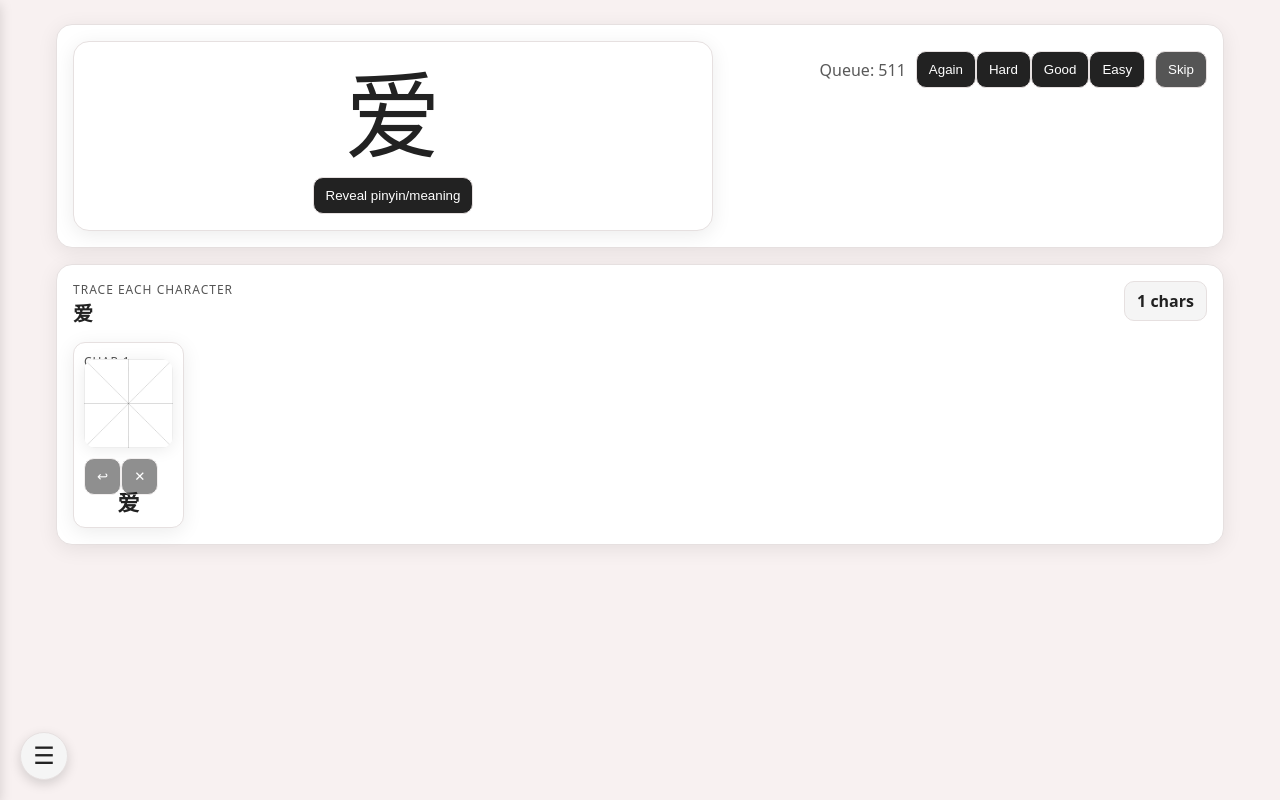
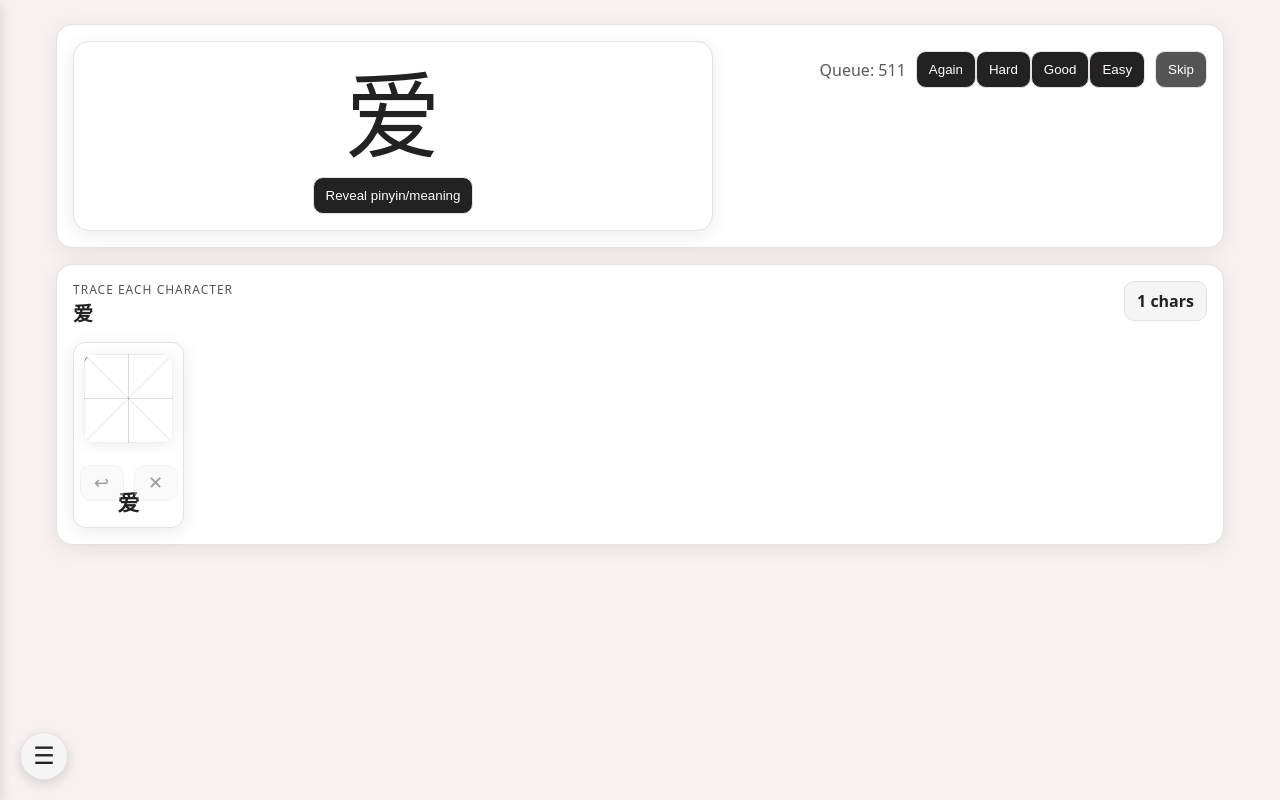
Before and after one commit to nis057489/hsk-3.0-writing-trainer, a React (Vite) app: page / in a window 1280 px wide. Built offline with nearby package versions, Linux system fonts and the light colour scheme.

Commit message:
controls
Signed-off-by: Nicholas Smith <nicholas@nbembedded.com>

```diff
--- a/src/index.css
+++ b/src/index.css
@@ -264,6 +264,28 @@ body {
     width: 100%;
 }
 
+.pad-controls {
+    display: flex;
+    gap: 10px;
+    justify-content: center;
+    margin-top: 12px;
+}
+
+.pad-controls button {
+    background: var(--surface-strong);
+    color: var(--text);
+    border: 1px solid var(--border);
+    box-shadow: none;
+    padding: 8px 10px;
+    min-width: 44px;
+    font-size: 18px;
+    line-height: 1;
+}
+
+.pad-controls button:disabled {
+    opacity: 0.45;
+}
+
 .trace-char {
     font-size: 26px;
     font-weight: 700;
```
